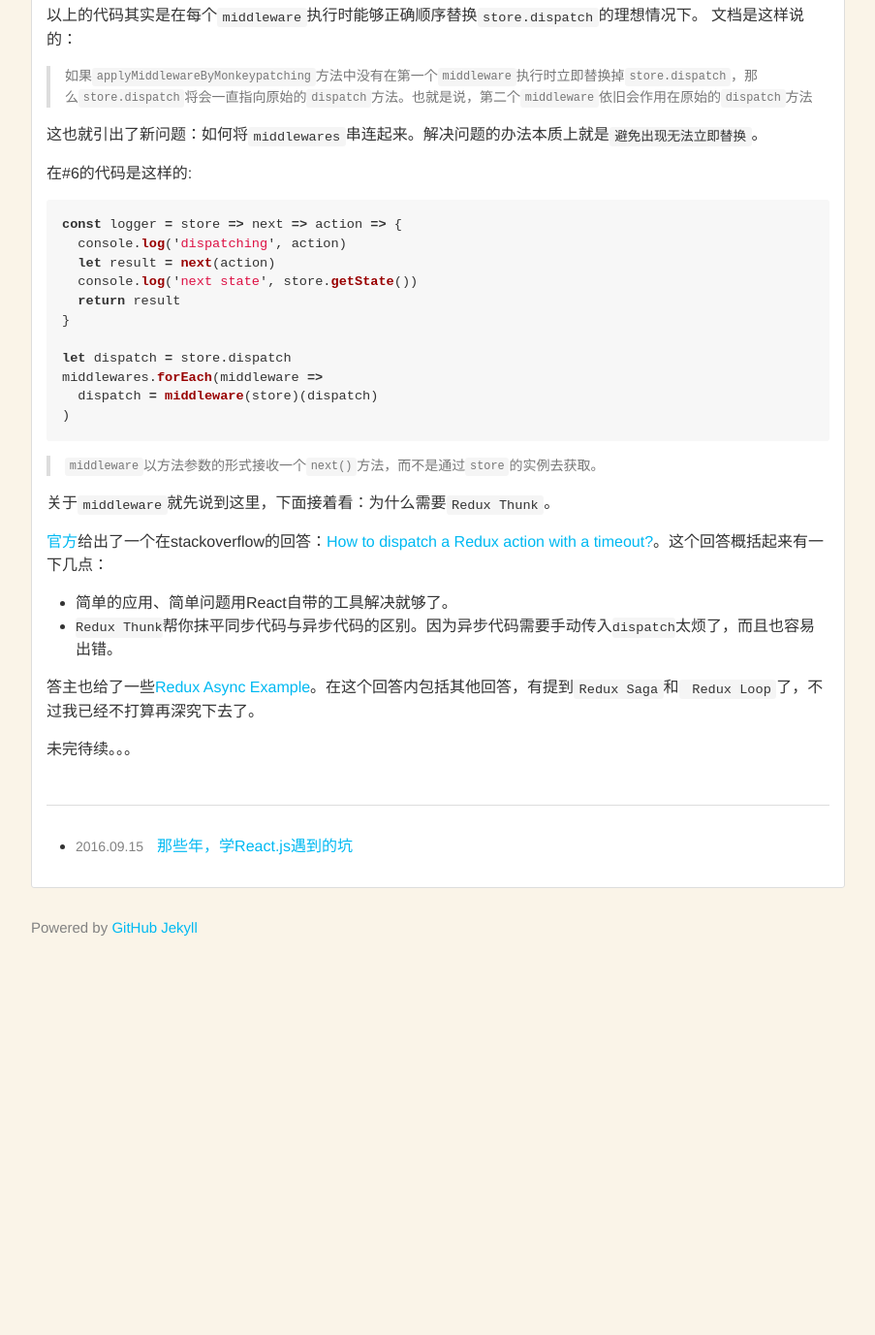
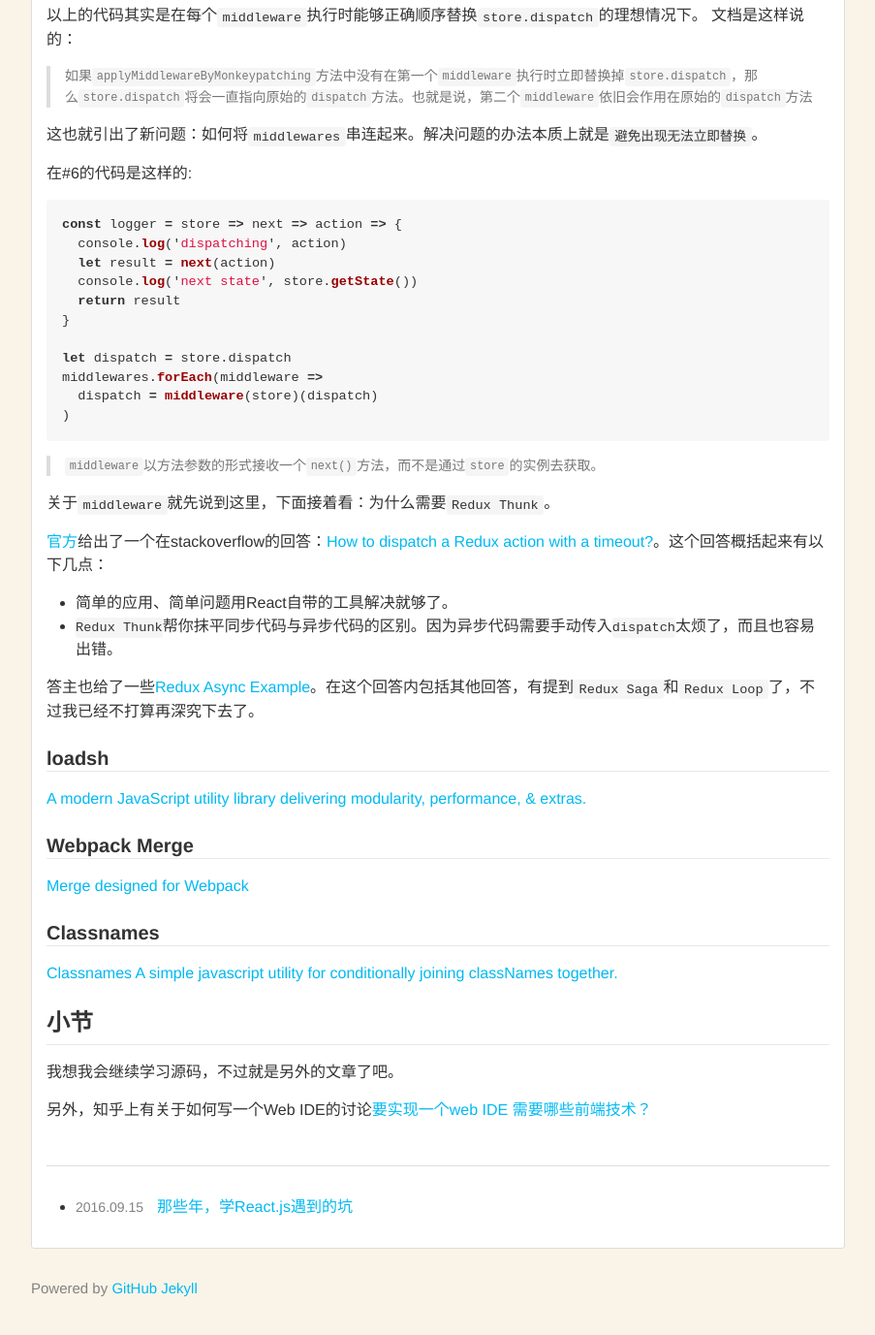
Before and after one commit to yanglh13/zzuieliyaoli.github.io, a Jekyll site: the page built from _posts/2016-9-16-coidng-web-ide-source-code-part-1.md, in a window 1280 px wide and 1400 px high, scrolled down 1607 px. Shown: the top 1377 px of the window at 97% size, without its empty margins (188-1091 px from the left). Built offline with Jekyll 4.4.1, drawn with Linux system fonts in a browser that asks for light colours; comment, search, counter and statistics services are not loaded; before the commit the page ends 2635 px from its top, so only the background shows below that.

Commit message:
add post content

```diff
--- a/_posts/2016-9-16-coidng-web-ide-source-code-part-1.md
+++ b/_posts/2016-9-16-coidng-web-ide-source-code-part-1.md
@@ -97,11 +97,27 @@ middlewares.forEach(middleware =>
 
 关于`middleware`就先说到这里，下面接着看：为什么需要`Redux Thunk`。
 
-[官方](https://github.com/gaearon/redux-thunk)给出了一个在stackoverflow的回答：[How to dispatch a Redux action with a timeout?](http://stackoverflow.com/questions/35411423/how-to-dispatch-a-redux-action-with-a-timeout/35415559#35415559)。这个回答概括起来有一下几点：
+[官方](https://github.com/gaearon/redux-thunk)给出了一个在stackoverflow的回答：[How to dispatch a Redux action with a timeout?](http://stackoverflow.com/questions/35411423/how-to-dispatch-a-redux-action-with-a-timeout/35415559#35415559)。这个回答概括起来有以下几点：
 
 - 简单的应用、简单问题用React自带的工具解决就够了。
 - `Redux Thunk`帮你抹平同步代码与异步代码的区别。因为异步代码需要手动传入`dispatch`太烦了，而且也容易出错。
 
-答主也给了一些[Redux Async Example](https://github.com/reactjs/redux/tree/master/examples/async)。在这个回答内包括其他回答，有提到`Redux Saga`和` Redux Loop`了，不过我已经不打算再深究下去了。
+答主也给了一些[Redux Async Example](https://github.com/reactjs/redux/tree/master/examples/async)。在这个回答内包括其他回答，有提到`Redux Saga`和`Redux Loop`了，不过我已经不打算再深究下去了。
 
-未完待续。。。
+### loadsh
+
+[A modern JavaScript utility library delivering modularity, performance, & extras.](https://github.com/lodash/lodash)
+
+### Webpack Merge
+
+[Merge designed for Webpack](https://github.com/survivejs/webpack-merge)
+
+### Classnames
+
+[Classnames A simple javascript utility for conditionally joining classNames together.](https://github.com/JedWatson/classnames)
+
+## 小节
+
+我想我会继续学习源码，不过就是另外的文章了吧。
+
+另外，知乎上有关于如何写一个Web IDE的讨论[要实现一个web IDE 需要哪些前端技术？](https://www.zhihu.com/question/41050429)
```
